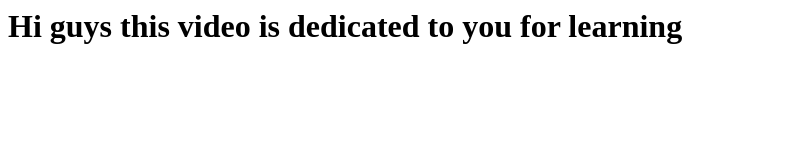
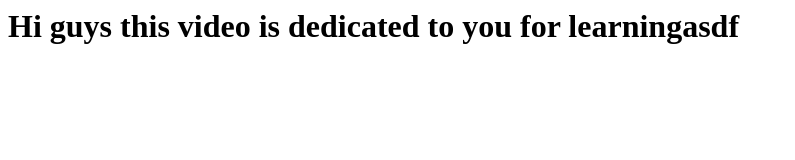
Before and after one commit to gangassault/my-first-pipeline, a plain HTML site: page index.html in a window 1280 px wide. Shown: the whole page, without its empty margins (0-795 px from the left). Drawn offline with Linux system fonts and the light colour scheme.

Commit message:
Update index.html

```diff
--- a/index.html
+++ b/index.html
@@ -1 +1 @@
-<h1>Hi guys this video is dedicated to you for learning</h1>
+<h1>Hi guys this video is dedicated to you for learningasdf</h1>
```
